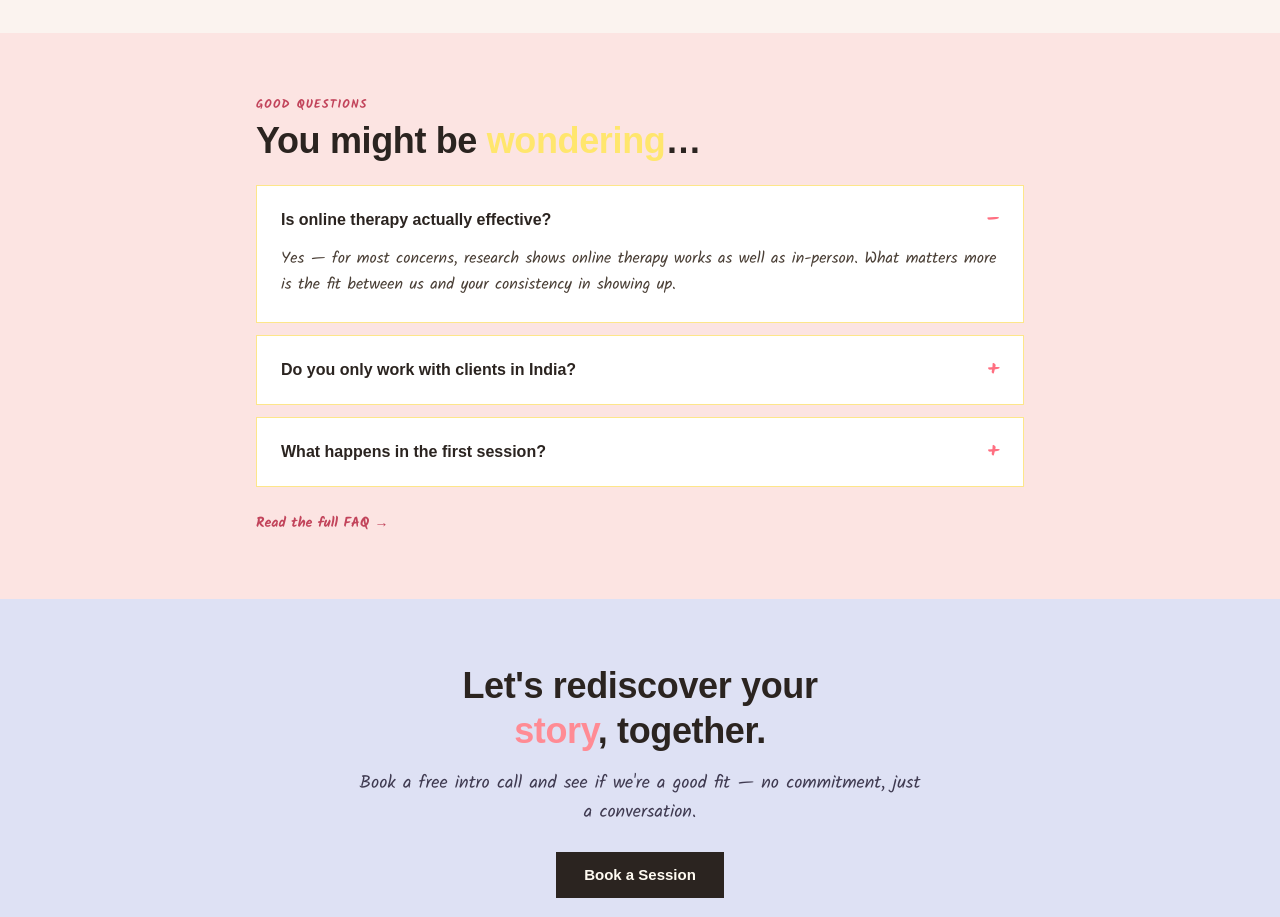
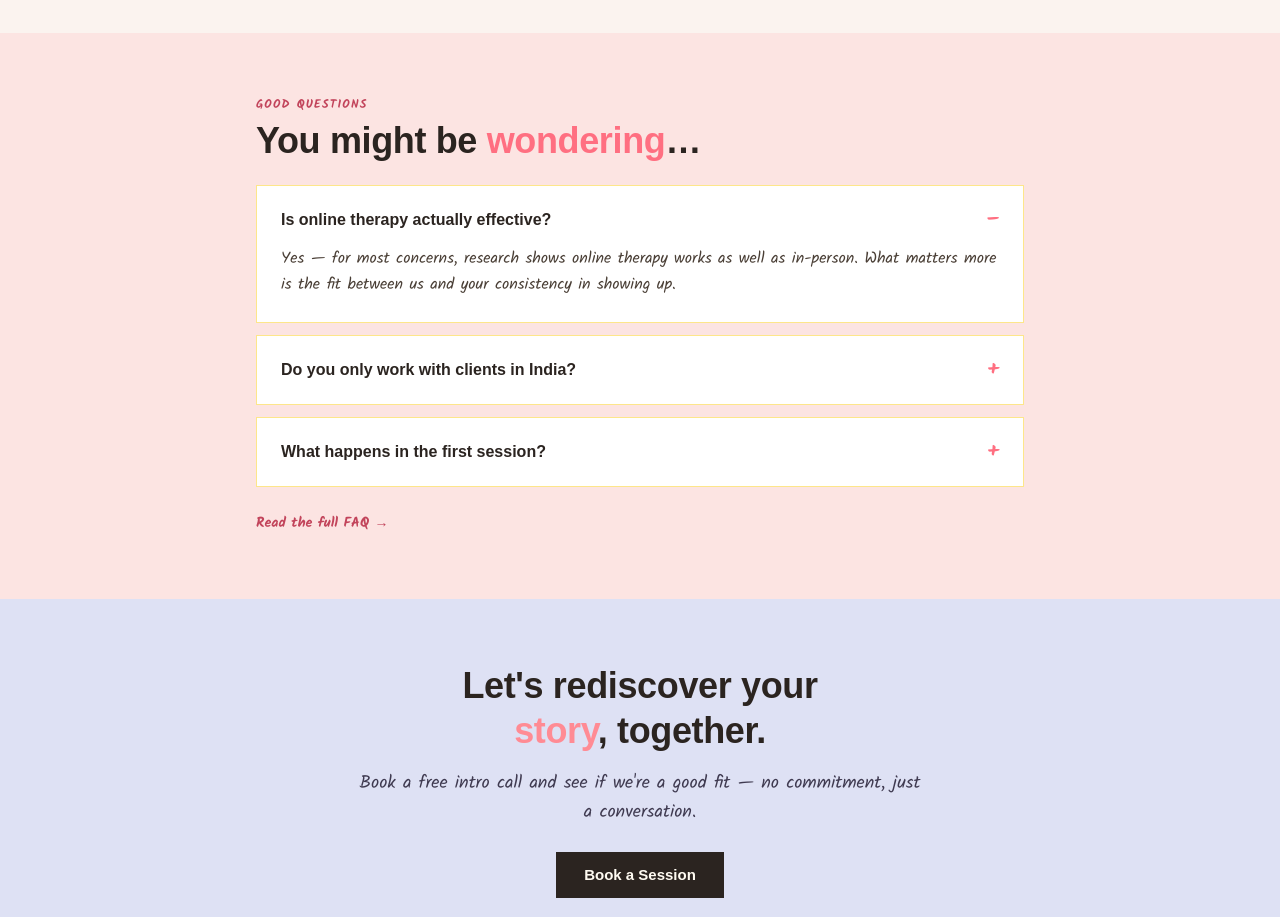
Before and after one commit to Shree0310/Metamorphosis, a Next.js app: page / in a window 1280 px wide. Shown: the part 3360-4277 px from the top of the page. Built offline with nearby package versions, Linux system fonts and the light colour scheme; a web font is replaced by a local one.

Commit message:
minute changes

```diff
--- a/src/app/page.tsx
+++ b/src/app/page.tsx
@@ -363,7 +363,7 @@ export default function Home() {
             className="mb-6 text-3xl lg:text-4xl"
             style={{ fontFamily: 'var(--font-baloo)', fontWeight: 700, letterSpacing: '-0.01em' }}
           >
-            You might be <span className="text-[#FFE66D]">wondering</span>…
+            You might be <span className="text-[#FF6F81]">wondering</span>…
           </h2>
 
           <div className="flex flex-col gap-3">
```
